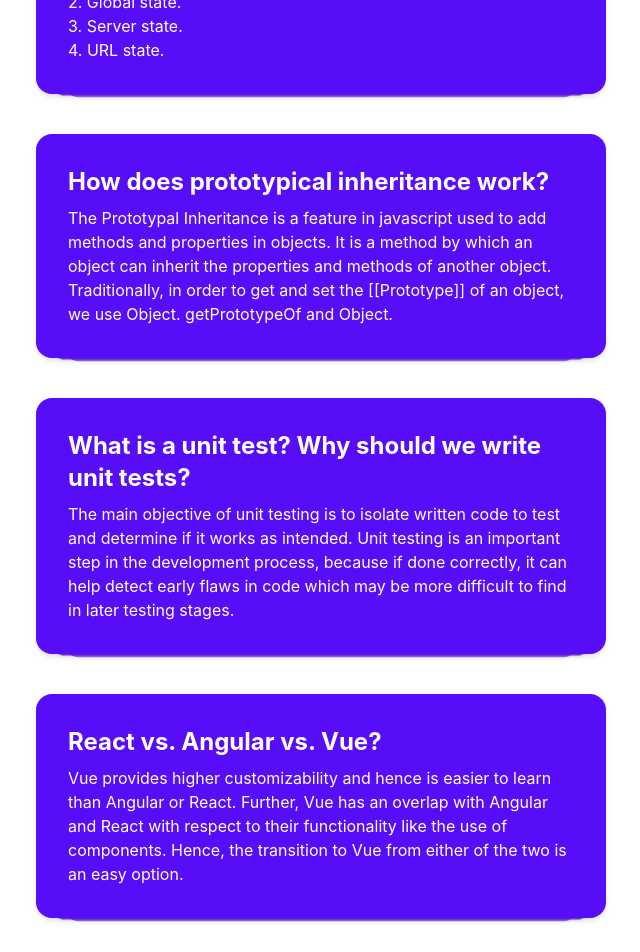
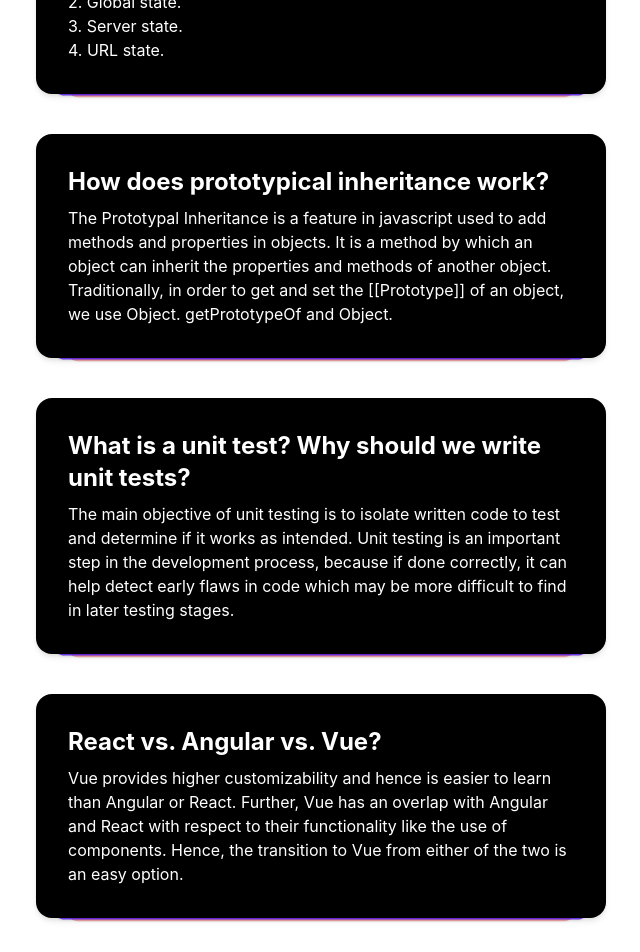
Before and after one commit to Ronyhassansam03n/auto-shop-clients-repo, a React (Create React App) app: page /blogs in a window 1280 px wide. Shown: the part 380-1332 px from the top of the page, without its empty margins (319-959 px from the left). Built offline with nearby package versions, Linux system fonts and the light colour scheme.

Commit message:
data clear

```diff
--- a/package.json
+++ b/package.json
@@ -8,9 +8,11 @@
     "@testing-library/react": "^13.4.0",
     "@testing-library/user-event": "^13.5.0",
     "daisyui": "^2.42.0",
+    "firebase": "^9.14.0",
     "git": "^0.1.5",
     "react": "^18.2.0",
     "react-dom": "^18.2.0",
+    "react-hook-form": "^7.39.5",
     "react-router-dom": "^6.4.3",
     "react-scripts": "5.0.1",
     "web-vitals": "^2.1.4"
--- a/src/Authentication/Login/Login.js
+++ b/src/Authentication/Login/Login.js
@@ -1,11 +1,22 @@
+
 import React from 'react';
+import { useForm } from 'react-hook-form';
 import { Link } from 'react-router-dom';
 import LoginPic from '../../../src/assets/Login/loginpic.webp'
 
 
 const Login = () => {
+
+  const { register, formState: { errors }, handleSubmit } = useForm();
+
+  const handleLogin = data => {
+
+    console.log(data)
+  }
+
   return (
     <div className="hero  mb-10">
+       <form onSubmit={handleSubmit(handleLogin)}>
       <div className="hero-content flex-col lg:flex-row">
         <div className="text-center lg:text-left">
           <h1 className="text-4xl text-center font-bold mb-5">Login now!</h1>
@@ -13,36 +24,60 @@
           <img src={LoginPic} alt=''></img>
 
         </div>
+
+
           <div className="card flex-shrink-0 w-full max-w-sm shadow-2xl bg-base-100">
             <div className="card-body">
               <h1 className="text-2xl font-semibold text-center">Login</h1>
               <div className="form-control">
                 <label className="label">
                   <span className="label-text">Email</span>
+
                 </label>
-          <input type="text" placeholder="email" name='email' className="input input-bordered"  required />
+
+                <input type="text" {...register("email", {
+                  required: "Please Enter you valid email"
+
+                })} placeholder="email" className="input input-bordered" required />
+                {errors.email && <p className='text-red-600'>{errors.email?.message}</p>}
+
               </div>
               <div className="form-control">
+
                 <label className="label">
+
                   <span className="label-text">Password</span>
+
                 </label>
-          <input type="text" placeholder="password" name='password' className="input input-bordered"  required/>
+
+                <input type="password" {...register("password", {
+
+                  required: "Please Enter you valid password"
+                }
+
+                )} placeholder="password" className="input input-bordered" required />
+                {errors.password && <p className='text-red-600'>{errors.password?.message}</p>}
+
                 <label className="label">
+
                   <Link to='/signup' className="label-text-alt link link-hover">Create a new account!</Link>
+
                 </label>
               </div>
               <div className="form-control mt-6">
-          <button className="btn btn-outline">Login</button>
+                <input className="btn btn-outline" value="LOGIN" type="submit" />
 
 
                 <div className="divider">OR</div>
                 <button className="btn btn-outline ">Login Via google</button>
-
-
               </div>
             </div>
           </div>
+
       </div>
+      <div>
+      </div>
+      </form>
     </div>
   );
 };
--- a/src/Authentication/SignUp/SignUp.js
+++ b/src/Authentication/SignUp/SignUp.js
@@ -1,12 +1,23 @@
 import React from 'react';
+import { useForm } from 'react-hook-form';
 import { Link } from 'react-router-dom';
 import SignPic from '../../../src/assets/signup/signpic.gif'
 
 
 const SignUp = () => {
+
+  const { register, handleSubmit } = useForm();
+  const handleSignUp = data => {
+
+    console.log(data)
+  }
+
     return (
+
         <div className="hero   mb-10">
+          <form onSubmit={handleSubmit(handleSignUp)}>
   <div className="hero-content flex-col lg:flex-row">
+
     <div className="text-center lg:text-left">
       <h1 className="text-4xl font-bold text-center mb-5" >Sign Up now!</h1>
 
@@ -23,14 +34,14 @@
           <label className="label">
             <span className="label-text">Full Name</span>
           </label>
-          <input type="text" placeholder="Name" name='name' className="input input-bordered" />
+          <input type="text"  {...register("name")} placeholder="Name"  className="input input-bordered" />
         </div>
 
         <div className="form-control">
           <label className="label">
             <span className="label-text">Email</span>
           </label>
-          <input type="text" placeholder="email" name='email' className="input input-bordered" required />
+          <input type="text"  {...register("email")} placeholder="email" name='email' className="input input-bordered" required />
         </div>
 
 
@@ -38,7 +49,7 @@
           <label className="label">
             <span className="label-text">Password</span>
           </label>
-          <input type="text" placeholder="password" name='password' className="input input-bordered" required />
+          <input type="text"   {...register("password")} placeholder="password" name='password' className="input input-bordered" required />
           <label className="label">
             <Link to='/login' className="label-text-alt link link-hover">Already have an account!</Link>
           </label>
@@ -51,7 +62,9 @@
         </div>
       </div>
     </div>
+
   </div>
+  </form>
 </div>
     );
 };
--- /dev/null
+++ b/src/Firebase/firebase.config.js
@@ -0,0 +1,18 @@
+// Import the functions you need from the SDKs you need
+import { initializeApp } from "firebase/app";
+// TODO: Add SDKs for Firebase products that you want to use
+// https://firebase.google.com/docs/web/setup#available-libraries
+
+// Your web app's Firebase configuration
+const firebaseConfig = {
+  apiKey: process.env.REACT_APP_apiKey,
+  authDomain: process.env.REACT_APP_authDomain,
+  projectId: process.env.REACT_APP_projectId,
+  storageBucket: process.env.REACT_APP_storageBucket,
+  messagingSenderId: process.env.REACT_APP_messagingSenderId,
+  appId: process.env.REACT_APP_appId,
+};
+
+// Initialize Firebase
+const app = initializeApp(firebaseConfig);
+export default app;
--- a/src/Pages/Common/Header/Blogs/Blogs.js
+++ b/src/Pages/Common/Header/Blogs/Blogs.js
@@ -12,7 +12,7 @@
 
 
                 <div className="stack">
-                    <div className="card shadow-md bg-primary text-primary-content">
+                    <div className="card shadow-md bg-black text-primary-content">
                         <div className="card-body">
                             <h2 className="card-title font-bold text-2xl"> What are the different ways to manage a state in a React application?</h2>
                             <p>The Four Kinds of React State to Manage<br/>
@@ -23,11 +23,11 @@
                                 4. URL state.</p>
                         </div>
                     </div>
-                    <div className="card shadow bg-primary text-primary-content">
+                    <div className="card shadow bg-primary">
                         <div className="card-body">
                         </div>
                     </div>
-                    <div className="card shadow-sm bg-primary text-primary-content">
+                    <div className="card shadow-sm bg-error">
                         <div className="card-body">
                         </div>
                     </div>
@@ -37,17 +37,17 @@
 
 
                 <div className="stack">
-                    <div className="card shadow-md bg-primary text-primary-content">
+                    <div className="card shadow-md bg-black text-primary-content">
                         <div className="card-body">
                             <h2 className="card-title font-bold text-2xl"> How does prototypical inheritance work?</h2>
                             <p>The Prototypal Inheritance is a feature in javascript used to add methods and properties in objects. It is a method by which an object can inherit the properties and methods of another object. Traditionally, in order to get and set the [[Prototype]] of an object, we use Object. getPrototypeOf and Object.</p>
                         </div>
                     </div>
-                    <div className="card shadow bg-primary text-primary-content">
+                    <div className="card shadow bg-primary ">
                         <div className="card-body">
                         </div>
                     </div>
-                    <div className="card shadow-sm bg-primary text-primary-content">
+                    <div className="card shadow-sm bg-error">
                         <div className="card-body">
                         </div>
                     </div>
@@ -57,17 +57,17 @@
 
 
                 <div className="stack">
-                    <div className="card shadow-md bg-primary text-primary-content">
+                    <div className="card shadow-md bg-black text-primary-content">
                         <div className="card-body">
                             <h2 className="card-title font-bold text-2xl"> What is a unit test? Why should we write unit tests?</h2>
                             <p>The main objective of unit testing is to isolate written code to test and determine if it works as intended. Unit testing is an important step in the development process, because if done correctly, it can help detect early flaws in code which may be more difficult to find in later testing stages.</p>
                         </div>
                     </div>
-                    <div className="card shadow bg-primary text-primary-content">
+                    <div className="card shadow bg-primary ">
                         <div className="card-body">
                         </div>
                     </div>
-                    <div className="card shadow-sm bg-primary text-primary-content">
+                    <div className="card shadow-sm bg-error">
                         <div className="card-body">
                         </div>
                     </div>
@@ -77,17 +77,17 @@
 
 
                 <div className="stack">
-                    <div className="card shadow-md bg-primary text-primary-content">
+                    <div className="card shadow-md bg-black text-primary-content">
                         <div className="card-body">
                             <h2 className="card-title font-bold text-2xl"> React vs. Angular vs. Vue?</h2>
                             <p>Vue provides higher customizability and hence is easier to learn than Angular or React. Further, Vue has an overlap with Angular and React with respect to their functionality like the use of components. Hence, the transition to Vue from either of the two is an easy option.</p>
                         </div>
                     </div>
-                    <div className="card shadow bg-primary text-primary-content">
+                    <div className="card shadow bg-primary ">
                         <div className="card-body">
                         </div>
                     </div>
-                    <div className="card shadow-sm bg-primary text-primary-content">
+                    <div className="card shadow-sm bg-error">
                         <div className="card-body">
                         </div>
                     </div>
--- a/src/Pages/Common/Header/Categories/Categories.js
+++ b/src/Pages/Common/Header/Categories/Categories.js
@@ -1,4 +1,3 @@
-import React, { useEffect, useState } from 'react';
 import Categorycard from '../../../../Card/CategoryCard/Categorycard';
 import { useQuery } from '@tanstack/react-query';
 
@@ -10,7 +9,7 @@
     queryKey: ['categories'],
 
     queryFn: async() =>{
-        const res = await fetch('http://localhost:5000/brandsCategories')
+        const res = await fetch(`http://localhost:5000/brandsCategories`)
         const data = await res.json()
         return data;
 
@@ -27,7 +26,7 @@
                 {
 
                    categories.map( category => <Categorycard
-                   key={category.id}
+                   key={category._id}
                    category={category}
                    ></Categorycard>)
                 }
```
Also changed, not shown: 1 other file (tests, documents, lock files or other folders). Lines whose indentation alone changed are shown as unchanged.
